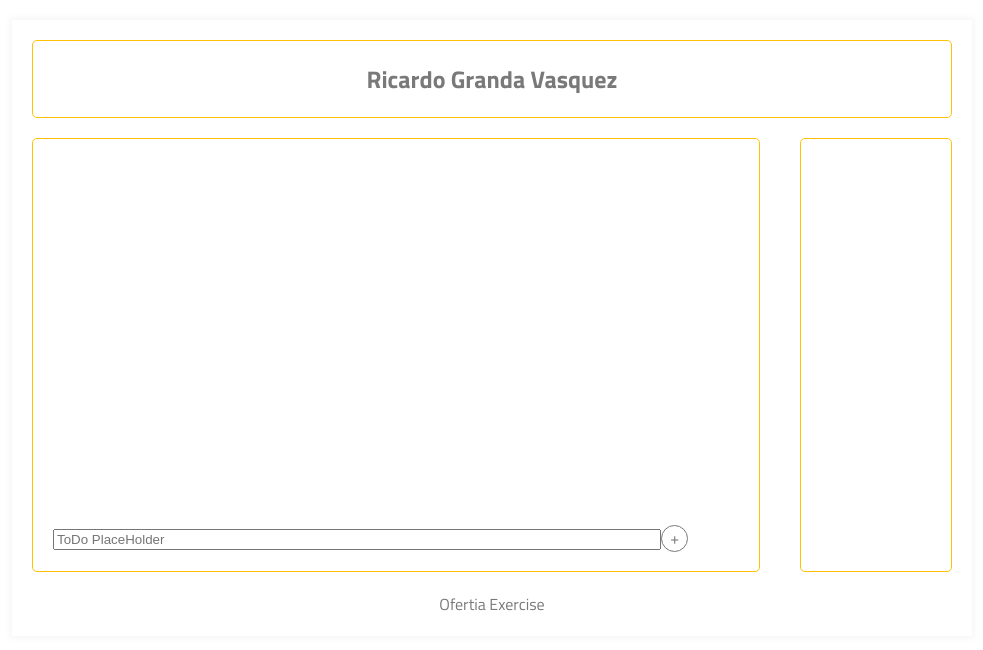
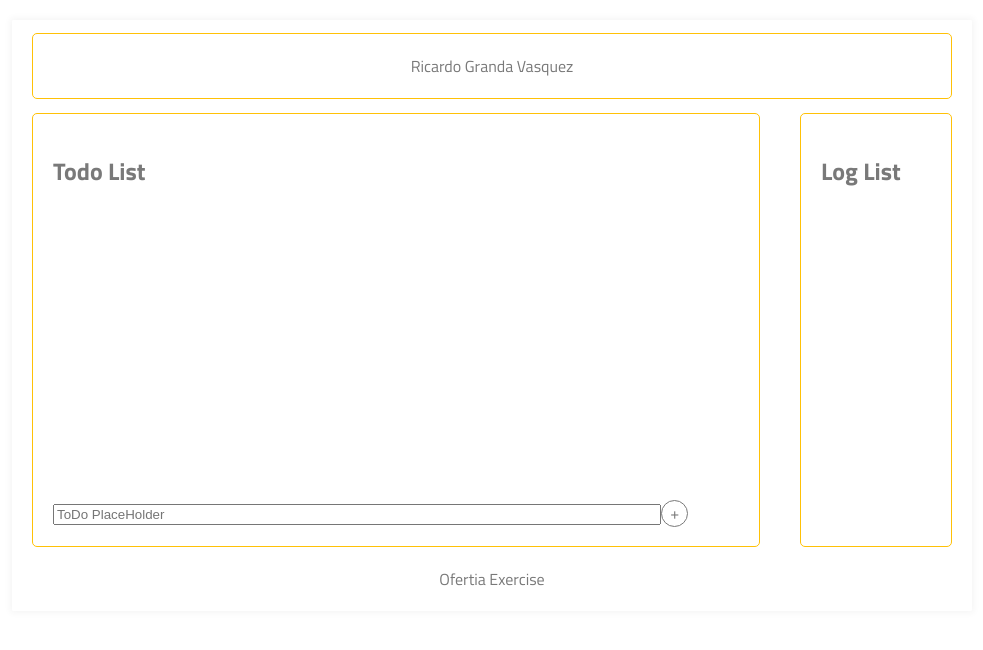
Before and after one commit to Ricardo-Granda-Vasquez/todolist, a React (Create React App) app: page / in a window 1280 px wide. Shown: the top 650 px of the page, without its empty margins (148-1131 px from the left). Built offline with nearby package versions, Linux system fonts and the light colour scheme.

Commit message:
changing some titles and css

```diff
--- a/src/application/css/custom.scss
+++ b/src/application/css/custom.scss
@@ -4,6 +4,11 @@
   position: absolute;
   bottom:0;
   width:88%;
+}
+
+h1 {
+  font-size:16px;
+  font-weight:normal;
 }
 
 input {
--- a/src/domain/components/logs/Logs.js
+++ b/src/domain/components/logs/Logs.js
@@ -13,6 +13,7 @@ class Logs extends React.Component {
         return (
             <aside className='width-lg-20'>
                 <div className="height-total margin-left-20 margin-right-20 padding-top-20 padding-bottom-20 padding-right-20 border-simple">
+                    <h2 className="margin-left-20">Log List </h2>
                     <ul>
                         {logs.map(todo => (
                             <li className="station" key={todo.id}>{todo.log}</li>
--- a/src/domain/components/todolist/ToDoList.js
+++ b/src/domain/components/todolist/ToDoList.js
@@ -24,7 +24,7 @@ class TodoList extends React.Component {
 
     getLogDate(){
         let date = new Date();
-        return date.toString();
+        return date.toUTCString();
     }
 
     addTodo(text) {
@@ -70,6 +70,7 @@ class TodoList extends React.Component {
         return (
             <article className='width-lg-80'>
                 <div className="height-total margin-left-20 margin-right-20 padding-top-20 padding-bottom-20 padding-right-20 border-simple">
+                    <h2 className="margin-left-20">Todo List </h2>
                     <ul className="no-style-list padding-left-10">
                         {todos.map(todo => (
                             <li className="todo-list-element padding-top-10 padding-bottom-10 margin-top-10 border-simple"  key={todo.id}>
```
